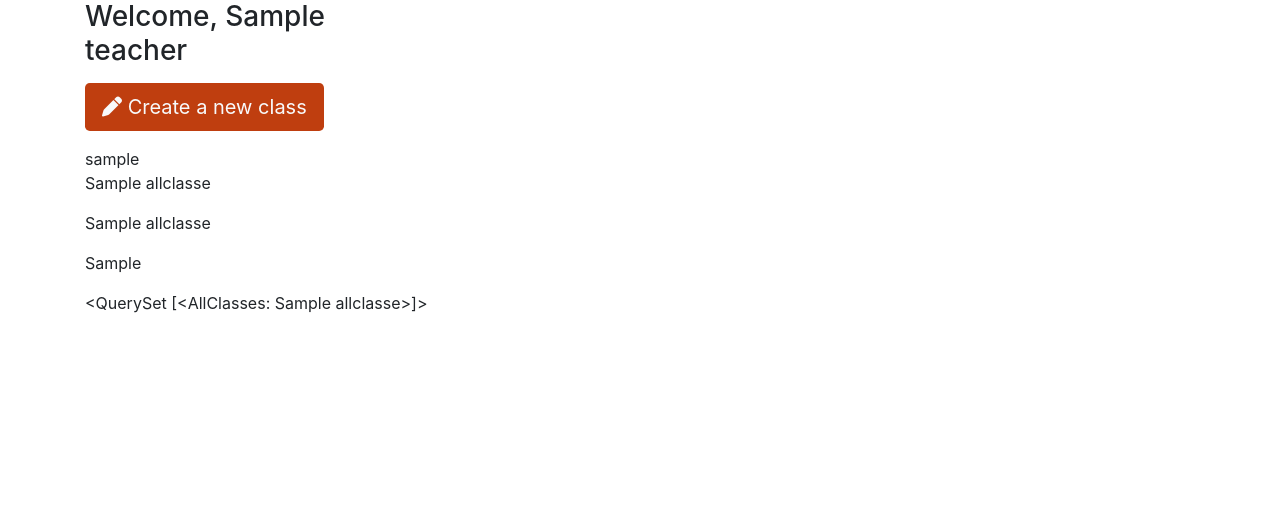
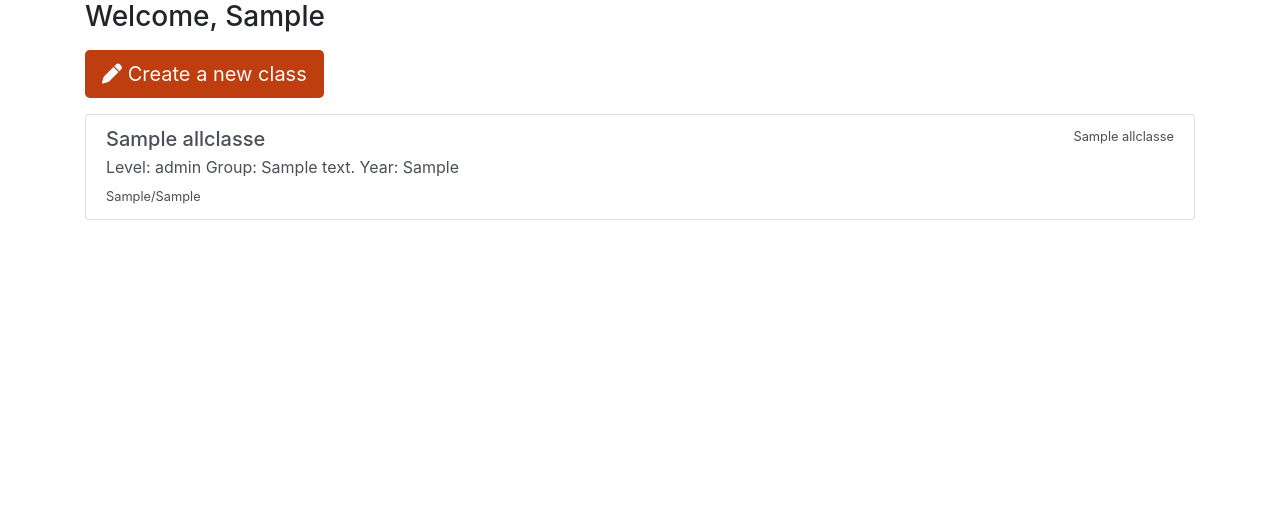
Before and after one commit to AwsSG/educadia, a Django app: page /myclasses/ in a window 1280 px wide. Shown: the part 66-581 px from the top of the page. Run offline with Django 3.2, Linux system fonts and the light colour scheme; a user stored in the database is signed in; tables that the repository leaves empty hold one stand-in row (values such as "Sample post"); some libraries are stand-ins or nearby versions.

Commit message:
added style to classes list

```diff
--- a/myclasses/templates/myclasses/myclasses.html
+++ b/myclasses/templates/myclasses/myclasses.html
@@ -6,7 +6,7 @@
         <div class="col">
             <!-- check if user is logged in -->
             {% if user.is_authenticated %}
-                <h3 class="mb-3">Welcome, {{ fname }} <br> {{ user_type }}</h3>
+                <h3 class="mb-3">Welcome, {{ fname }}</h3>
                 {% if user_type == "teacher" %}
                     <p>
                     <button class="btn btn-lg main-color-1-bg text-light" type="button" data-toggle="collapse"
@@ -37,13 +37,18 @@
                         </div>
                     </div>
                     <!-- list of all classes by created by that teacher -->
-                    {{ request.user }}
-                    {% for class in all_classes %}
-                        <p>{{ class.class_name }}</p>
-                        <p>{{ class.class_subject }}</p>
-                        <p>{{ class.class_year }}</p>
-                    {% endfor %}
-                    {{ all_classes }}
+                    <div class="list-group">
+                        {% for class in all_classes %}
+                        <a href="#" class="list-group-item list-group-item-action">
+                          <div class="d-flex w-100 justify-content-between">
+                            <h5 class="mb-1">{{ class.class_name }}</h5>
+                            <small>{{ class.class_subject }}</small>
+                          </div>
+                          <p class="mb-1">Level: {{ class.class_level }} Group: {{ class.class_division }} Year: {{ class.class_year }}</p>
+                          <small>{{ class.class_university }}/{{ class.class_collage }}</small>
+                        </a>
+                        {% endfor %}
+                    </div>
                 {% else %}
                     <button class="btn btn-lg main-color-1-bg text-light">
                         <i class="fas fa-sign-in-alt"></i>
--- a/myclasses/views.py
+++ b/myclasses/views.py
@@ -27,8 +27,6 @@ def myclasses(request):
             'form': form,
             'all_classes': all_classes,
         }
-        print(teacher)
-        print(all_classes)
         return render(request, template, context)
     else:
         template = 'myclasses/myclasses.html'
```
